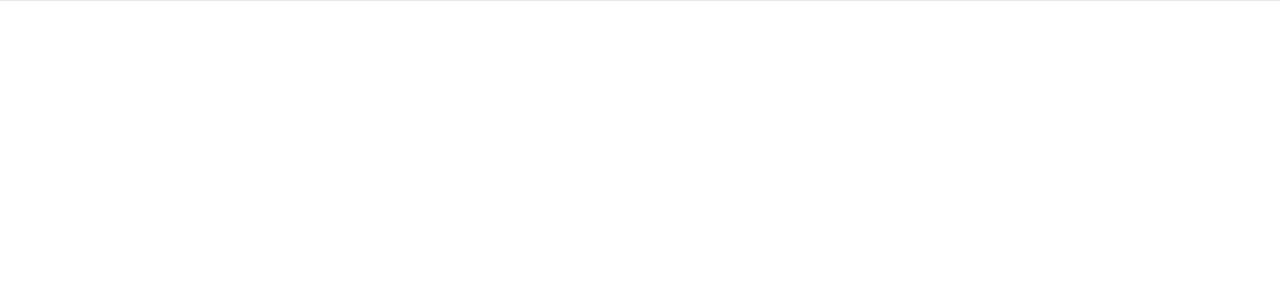
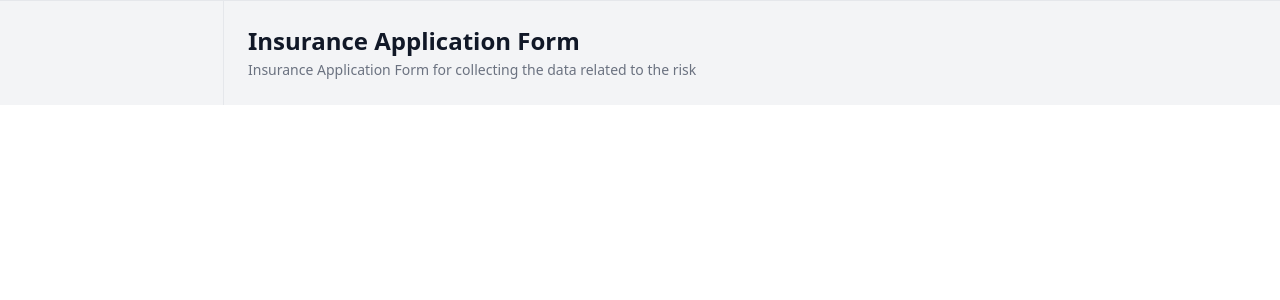
Before and after one commit to savioli/britecore-frontend, a Vue app: page /dashboard/insurance/application in a window 1280 px wide. Shown: the top 300 px of the page. Built offline with nearby package versions, Linux system fonts and the light colour scheme.

Commit message:
Added the InsuranceApplicationForm component to the InsuranceApplication view

```diff
--- a/src/views/InsuranceApplication.vue
+++ b/src/views/InsuranceApplication.vue
@@ -6,6 +6,7 @@
     >
       <div class="overflow-hidden bg-gray-100">
         <!-- Main Content -->
+        <insurance-application-form></insurance-application-form>
         <!-- End Main Content -->
       </div>
     </section>
@@ -25,8 +26,9 @@
 </template>
 
 <script>
+import InsuranceApplicationForm from "../components/InsuranceApplicationForm";
 export default {
   name: "InsuranceApplication",
-  components: {}
+  components: { InsuranceApplicationForm }
 };
 </script>
```
